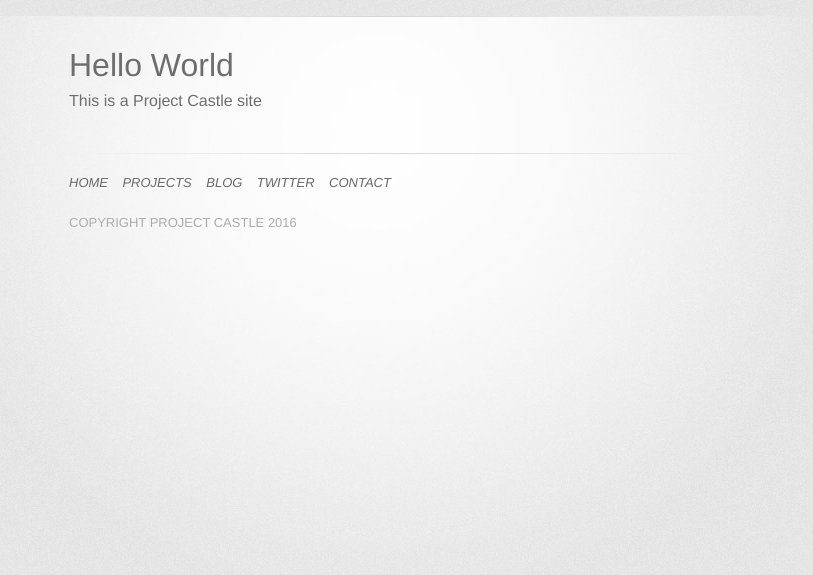
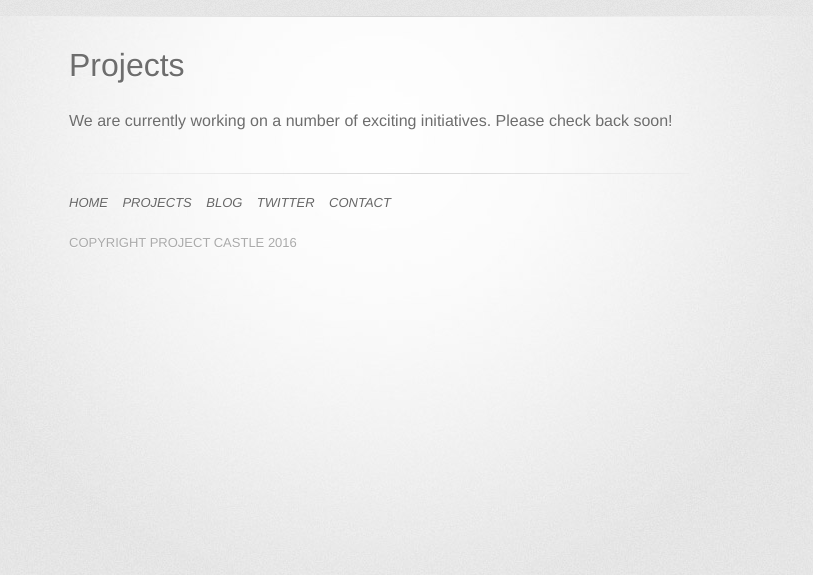
Before and after one commit to jx22/jx22.github.io, a Jekyll site: the page built from projects.html, in a window 1280 px wide. Shown: the top 575 px of the page, without its empty margins (261-1074 px from the left). Built offline with Jekyll 4.4.1, drawn with Linux system fonts in a browser that asks for light colours; some web fonts are replaced.

Commit message:
Update content

```diff
--- a/projects.html
+++ b/projects.html
@@ -3,7 +3,9 @@ layout: default
 title: Project Castle
 ---
 <div class="blurb">
-	<h1>Hello World</h1>
-	<p>This is a Project Castle site</p>
+	<h1>Projects</h1>
+<p></p>
+	<p>We are currently working on a number of exciting initiatives. Please check back soon!
+</p>
 
 </div><!-- /.blurb -->
```
